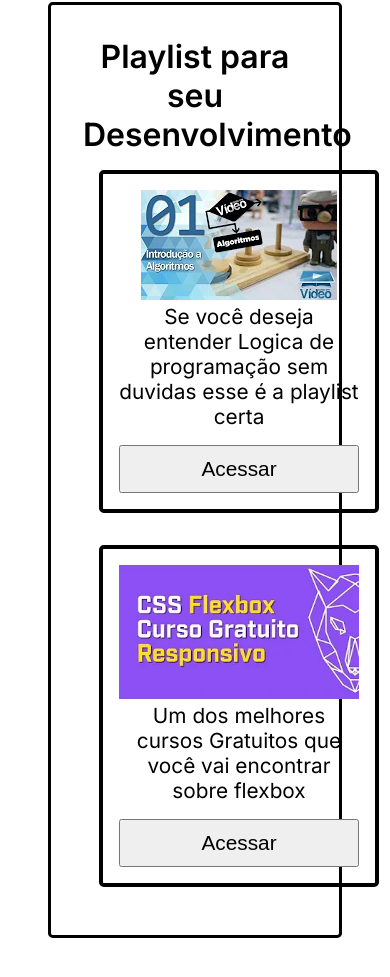
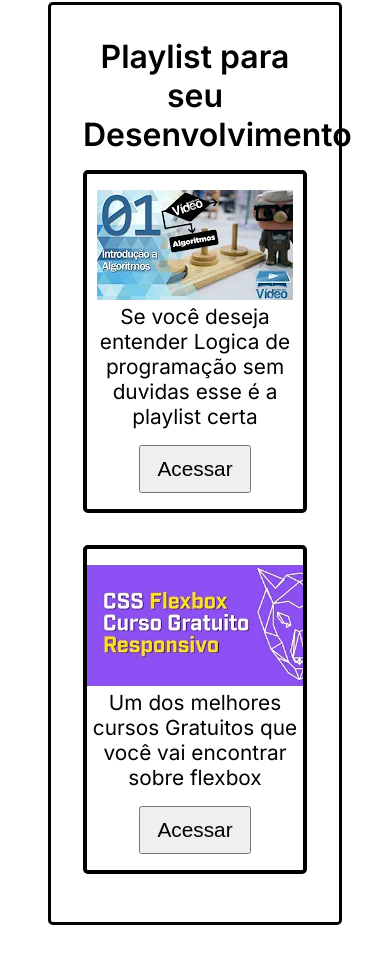
Before and after one commit to denner-august/ferramentas-front-end, a Next.js app in the folder front-end/: page / in a window 390 px wide. Shown: the part 1091-2068 px from the top of the page. Built offline with nearby package versions, Linux system fonts and the light colour scheme.

Commit message:
Update layoutCursos.module.scss

```diff
--- a/front-end/src/app/components/cursos/LayoutCurso/layoutCursos.module.scss
+++ b/front-end/src/app/components/cursos/LayoutCurso/layoutCursos.module.scss
@@ -26,3 +26,20 @@
     }
   }
 }
+
+@media screen and (max-width: 600px) {
+  .Container {
+    justify-content: center;
+    width: auto;
+    margin: 1rem 0px;
+
+    padding: 1rem 0rem;
+
+    button {
+      width: auto;
+      text-align: center;
+
+      width: 7rem;
+    }
+  }
+}
```
